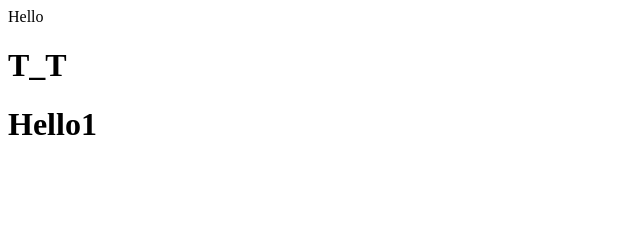
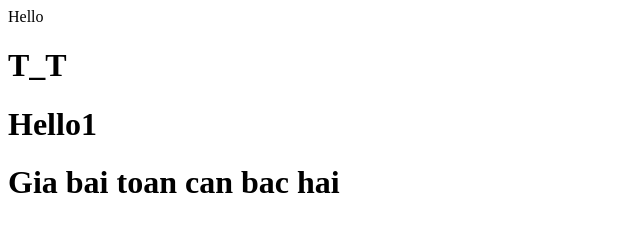
Before and after one commit to MarkjoinedGit/demo-repo, a plain HTML site: page index.html in a window 1280 px wide. Shown: the whole page, without its empty margins (0-640 px from the left). Drawn offline with Linux system fonts and the light colour scheme.

Commit message:
hay giai bai toan trong html

```diff
--- a/index.html
+++ b/index.html
@@ -1,3 +1,4 @@
 <div>Hello</div>
 <h1>T_T</h1>
 <h1>Hello1</h1>
+<h1>Gia bai toan can bac hai</h1>
```
